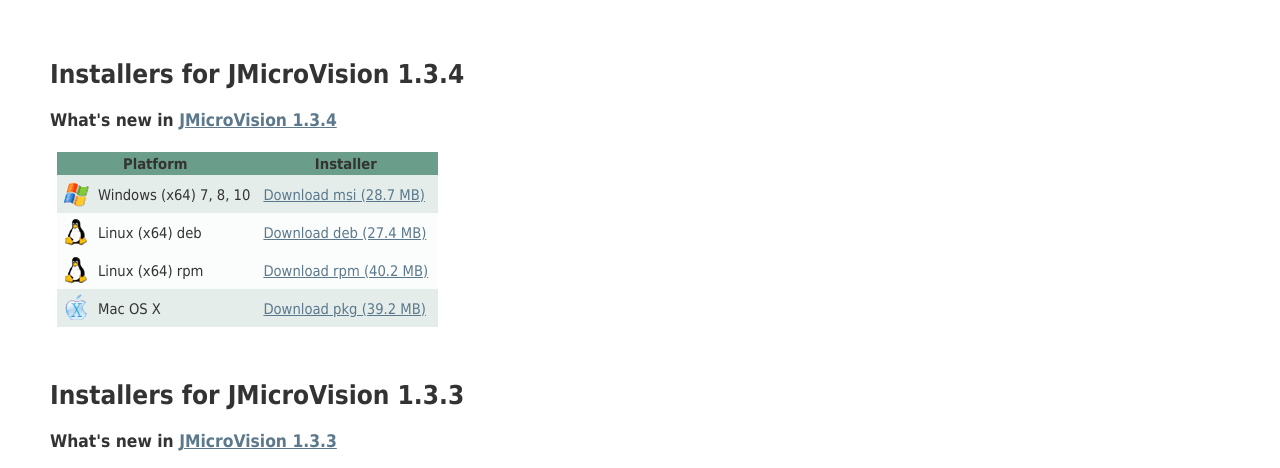
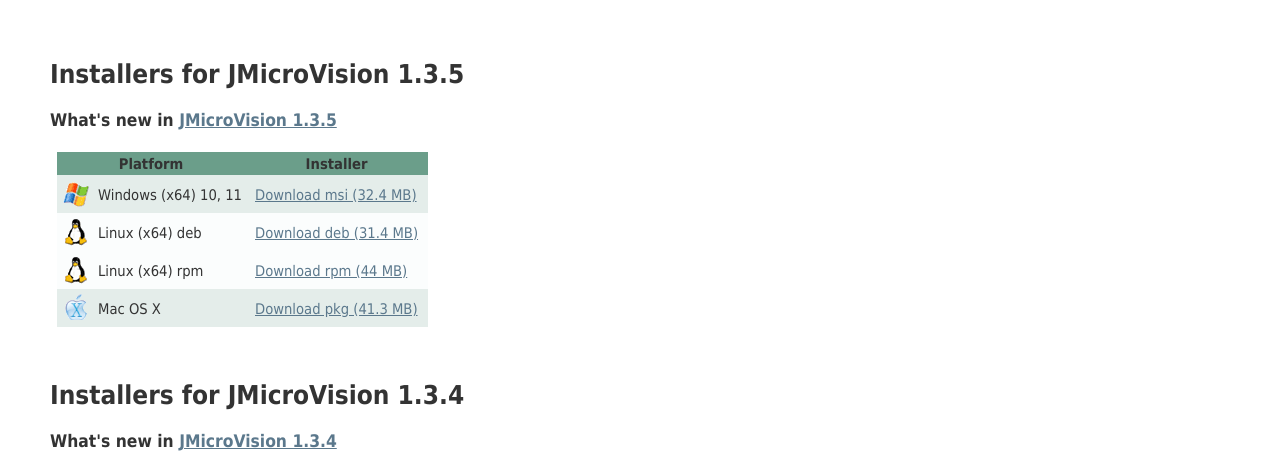
Before and after one commit to JMicroVision/JMicroVision.github.io, a plain HTML site: page download.htm in a window 1280 px wide. Shown: the part 566-1034 px from the top of the page. Drawn offline with Linux system fonts and the light colour scheme.

Commit message:
Update to 1.3.5

```diff
--- a/download.htm
+++ b/download.htm
@@ -82,6 +82,38 @@
       </form>   </td>
   </tr>
 </table>
+      <p class="title">&nbsp;</p>
+      <h2>Installers for JMicroVision 1.3.5</h2>
+      <p>	<b>What's new in <a href="https://github.com/JMicroVision/jmicrovision/blob/master/CHANGELOG.md#v135-2025-01-18" target="_blank">JMicroVision 1.3.5</a></b>
+          <br><br>
+
+      <table border="0" cellpadding="3" cellspacing="0" class="tableItem">
+          <tr bgcolor="#6B9E8A">
+              <th colspan="2" align="center">Platform</th>
+              <th align="center">Installer</th>
+          </tr>
+          <tr bgcolor="#E4EDEA">
+              <td align="center"><img src="images/win1.gif" width="32" height="32"></td>
+              <td align="left">Windows (x64) 10, 11</td>
+              <td align="left"><a href="https://github.com/JMicroVision/jmicrovision/releases/download/v1.3.5/JMicroVision-1.3.5-x86-64.msi">Download msi (32.4 MB)</a></td>
+          </tr>
+          <tr bgcolor="#FBFDFD">
+              <td align="center"><img src="images/linux1.gif" width="32" height="32"></td>
+              <td align="left">Linux (x64) deb</td>
+              <td align="left"><a href="https://github.com/JMicroVision/jmicrovision/releases/download/v1.3.5/jmicrovision_1.3.5-1_amd64.deb">Download deb (31.4 MB)</a></td>
+          </tr>
+          <tr bgcolor="#FBFDFD">
+              <td align="center"><img src="images/linux1.gif" width="32" height="32"></td>
+              <td align="left">Linux (x64) rpm</td>
+              <td align="left"><a href="https://github.com/JMicroVision/jmicrovision/releases/download/v1.3.5/jmicrovision-1.3.5-1.x86_64.rpm">Download rpm (44 MB)</a></td>
+          </tr>
+          <tr bgcolor="#E4EDEA">
+              <td align="center"><img src="images/macX1.gif" width="32" height="32"></td>
+              <td align="left">Mac OS X</td>
+              <td align="left"><a href="https://github.com/JMicroVision/jmicrovision/releases/download/v1.3.5/JMicroVision-1.3.5-x86-64.pkg">Download pkg (41.3 MB)</a></td>
+          </tr>
+      </table>
+
 
       <p class="title">&nbsp;</p>
       <h2>Installers for JMicroVision 1.3.4</h2>
```
Also changed, not shown: 1 other file.
